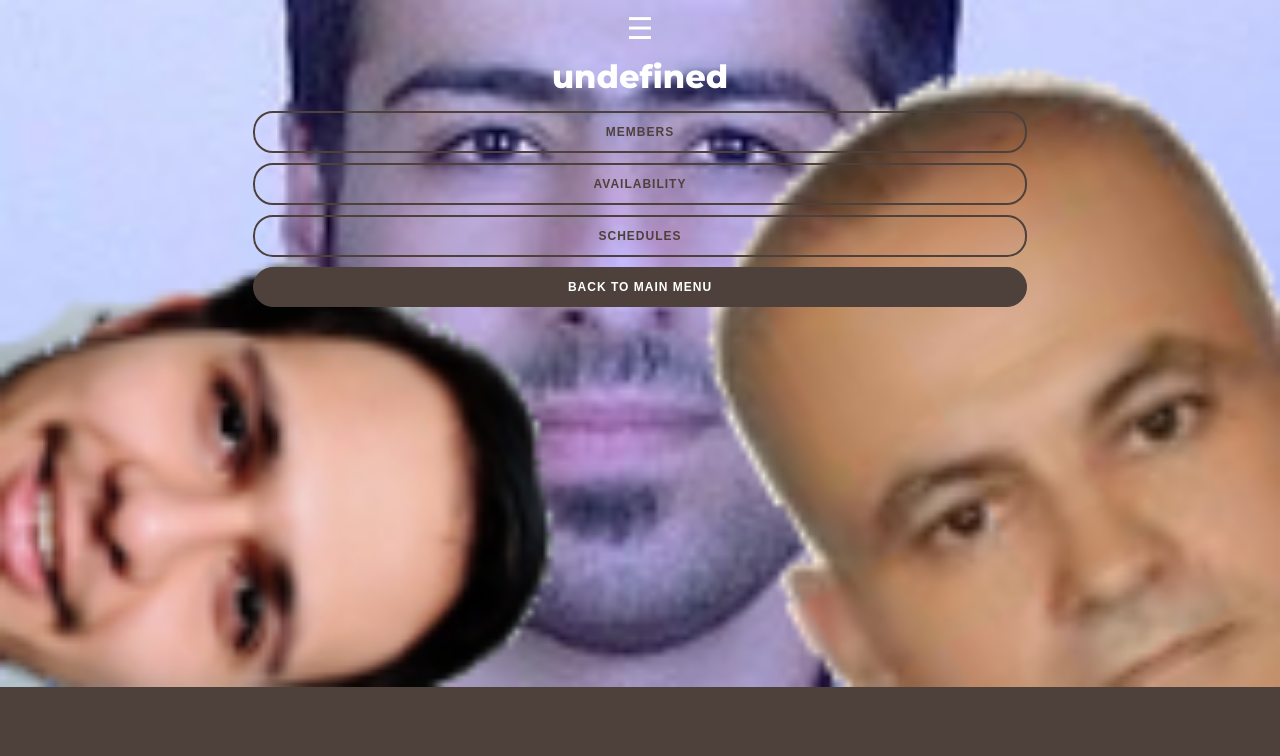
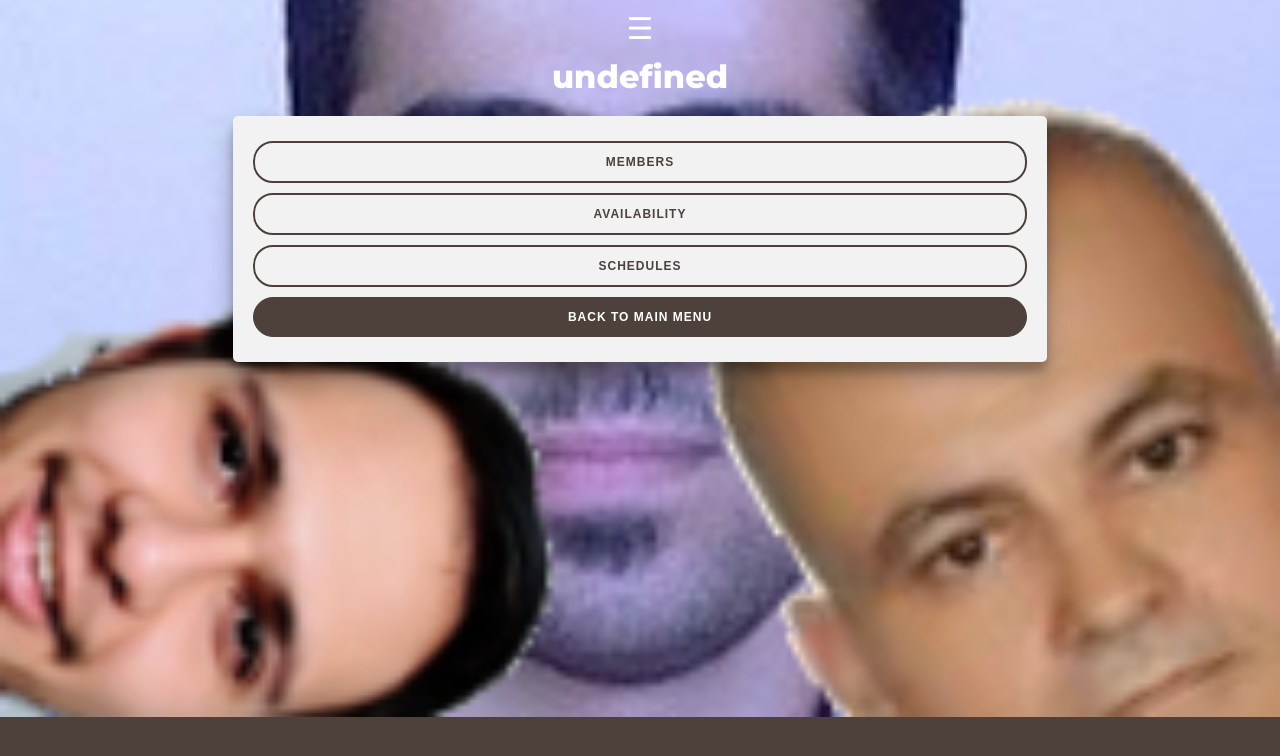
Before and after one commit to TUnveiled/SchedulingSystemAgile, a website: page src/GroupMenu.html in a window 1280 px wide. Drawn offline with Linux system fonts and the light colour scheme.

Commit message:
fixed a little styling on GroupMenu.html

```diff
--- a/src/GroupMenu.html
+++ b/src/GroupMenu.html
@@ -17,7 +17,7 @@
 
 <h1 class="sign-in-header" id="gname" > Insert Group Name Here </h1>
 
-<div>
+<div id="print" class="container" style="width: auto">
 
   <button name="members" type="submit" class="longsecondary" onclick="goMembers()">Members</button>
   <button name="availability" type="submit" class="longsecondary">Availability</button>
```
